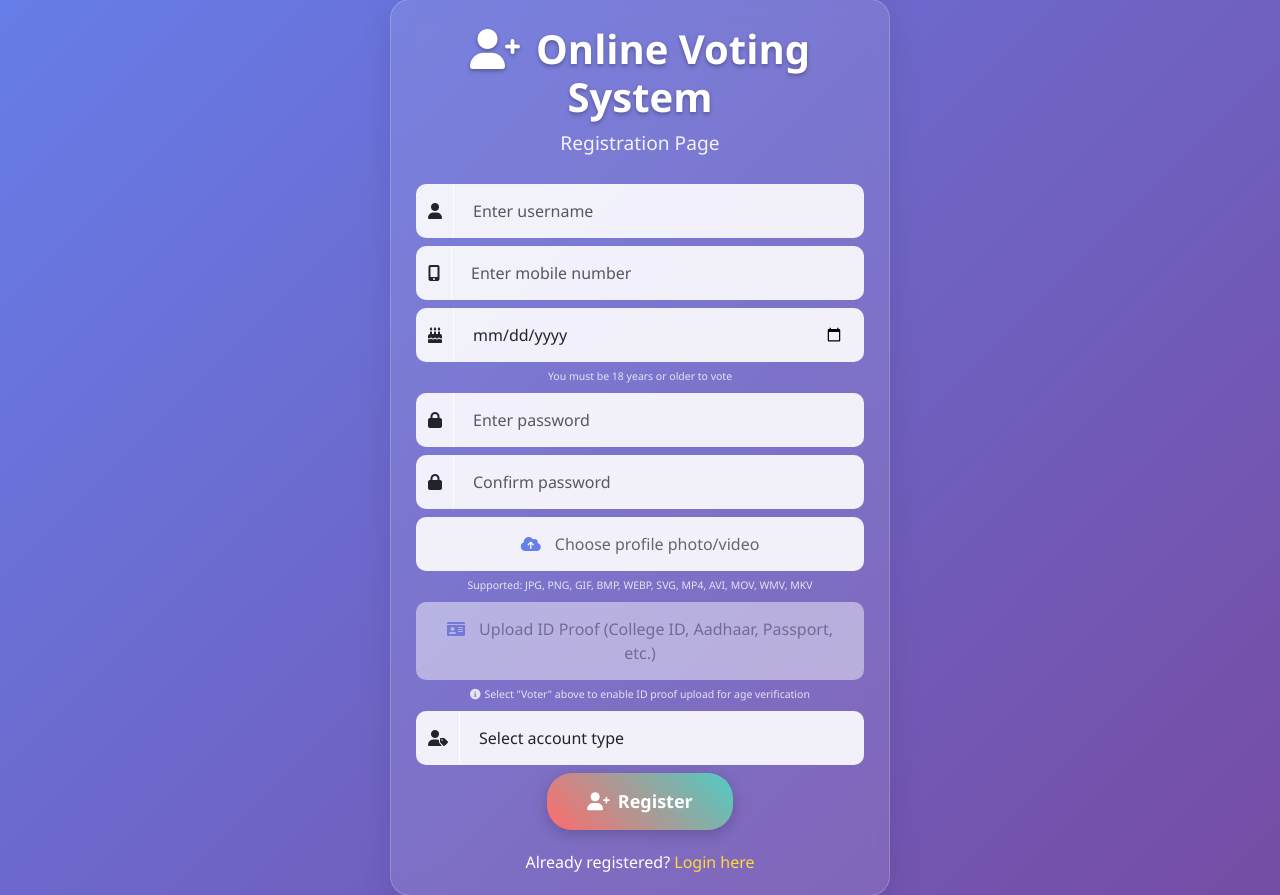
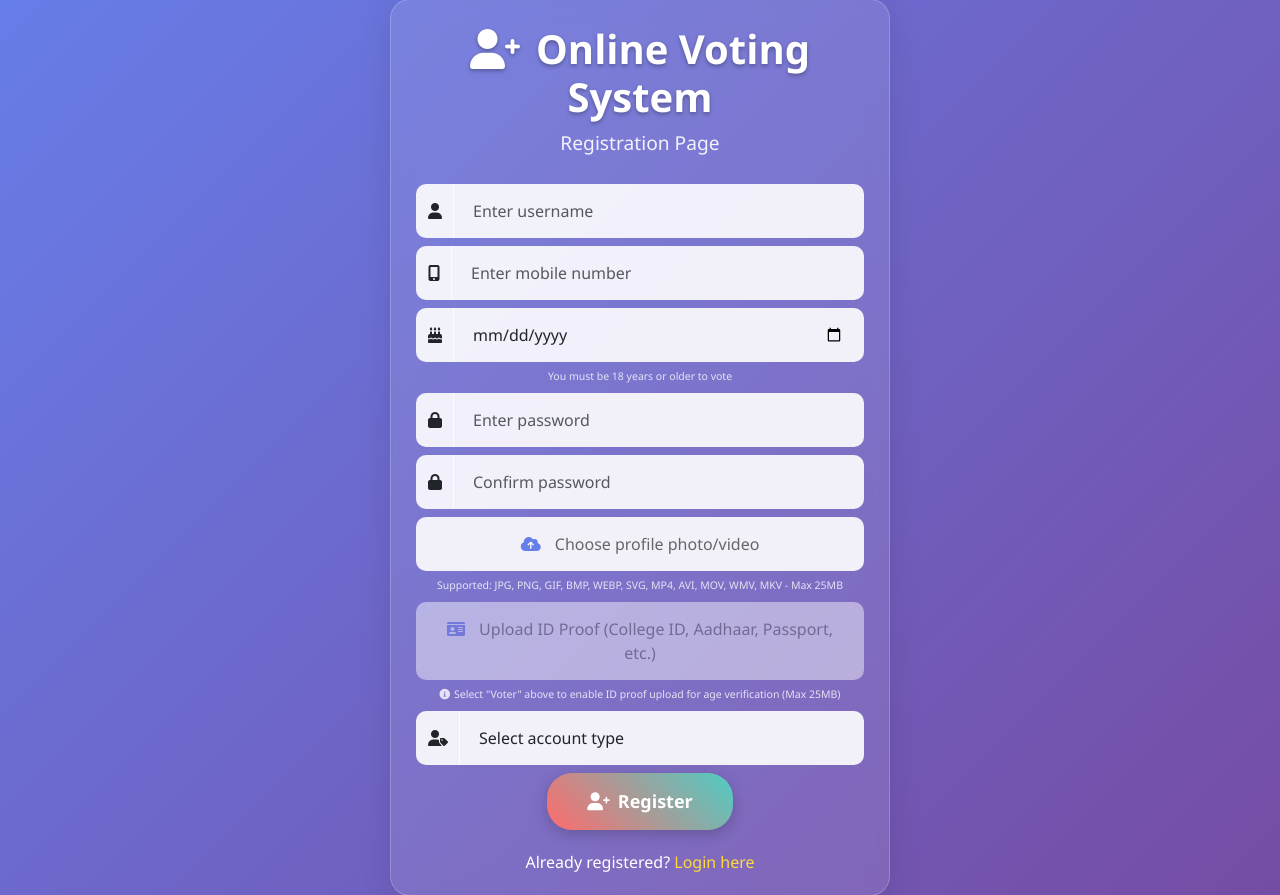
Before and after one commit to yuvrajsingh323/online-voting-system, a PHP site: page /partials/registration.php in a window 1280 px wide. Shown: the part 51-946 px from the top of the page. Run offline with PHP 8.4, Linux system fonts and the light colour scheme.

Commit message:
Increase file upload size limits for better user experience

```diff
--- a/partials/registration.php
+++ b/partials/registration.php
@@ -233,7 +233,7 @@
                         </label>
                     </div>
                     <div class="file-info">
-                        <small>Supported: JPG, PNG, GIF, BMP, WEBP, SVG, MP4, AVI, MOV, WMV, MKV</small>
+                        <small>Supported: JPG, PNG, GIF, BMP, WEBP, SVG, MP4, AVI, MOV, WMV, MKV - Max 25MB</small>
                     </div>
                 </div>
                 <div class="mb-2" id="id-proof-section">
@@ -244,7 +244,7 @@
                         </label>
                     </div>
                     <div class="file-info" id="id-proof-info">
-                        <small><i class="fas fa-info-circle me-1"></i>Select "Voter" above to enable ID proof upload for age verification</small>
+                        <small><i class="fas fa-info-circle me-1"></i>Select "Voter" above to enable ID proof upload for age verification (Max 25MB)</small>
                     </div>
                 </div>
                 <div class="mb-2">
@@ -285,7 +285,7 @@
                 idProofContainer.style.pointerEvents = 'auto';
                 idProofInput.disabled = false;
                 idProofInput.required = true;
-                idProofInfo.innerHTML = '<small class="text-success"><i class="fas fa-check-circle me-1"></i>ID proof required for voter age verification</small>';
+                idProofInfo.innerHTML = '<small class="text-success"><i class="fas fa-check-circle me-1"></i>ID proof required for voter age verification (Max 25MB)</small>';
             } else if (this.value === 'candidate') {
                 idProofContainer.style.opacity = '0.5';
                 idProofContainer.style.pointerEvents = 'none';
```
Also changed, not shown: actions/register.php (+6 -6 lines).
